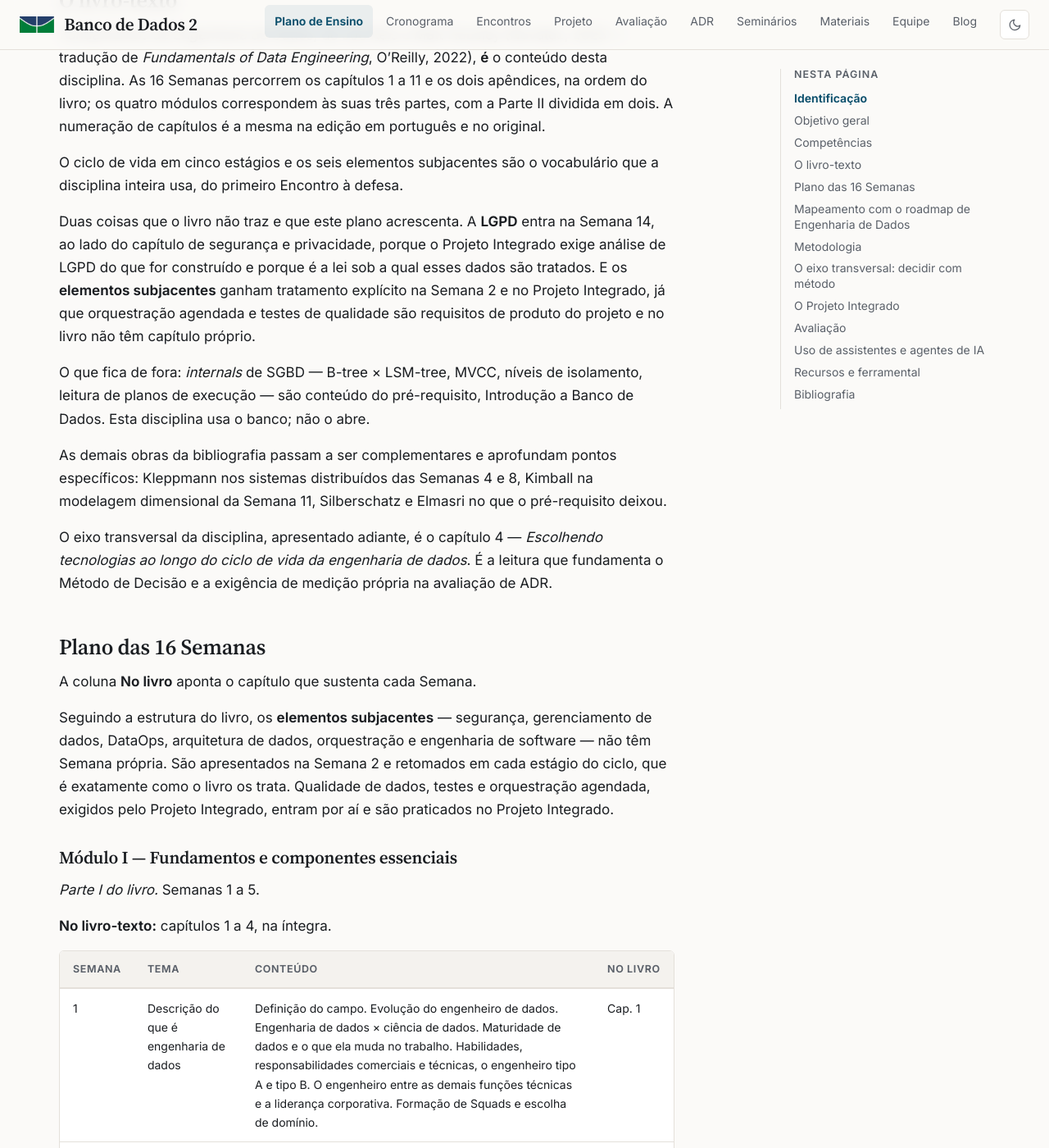
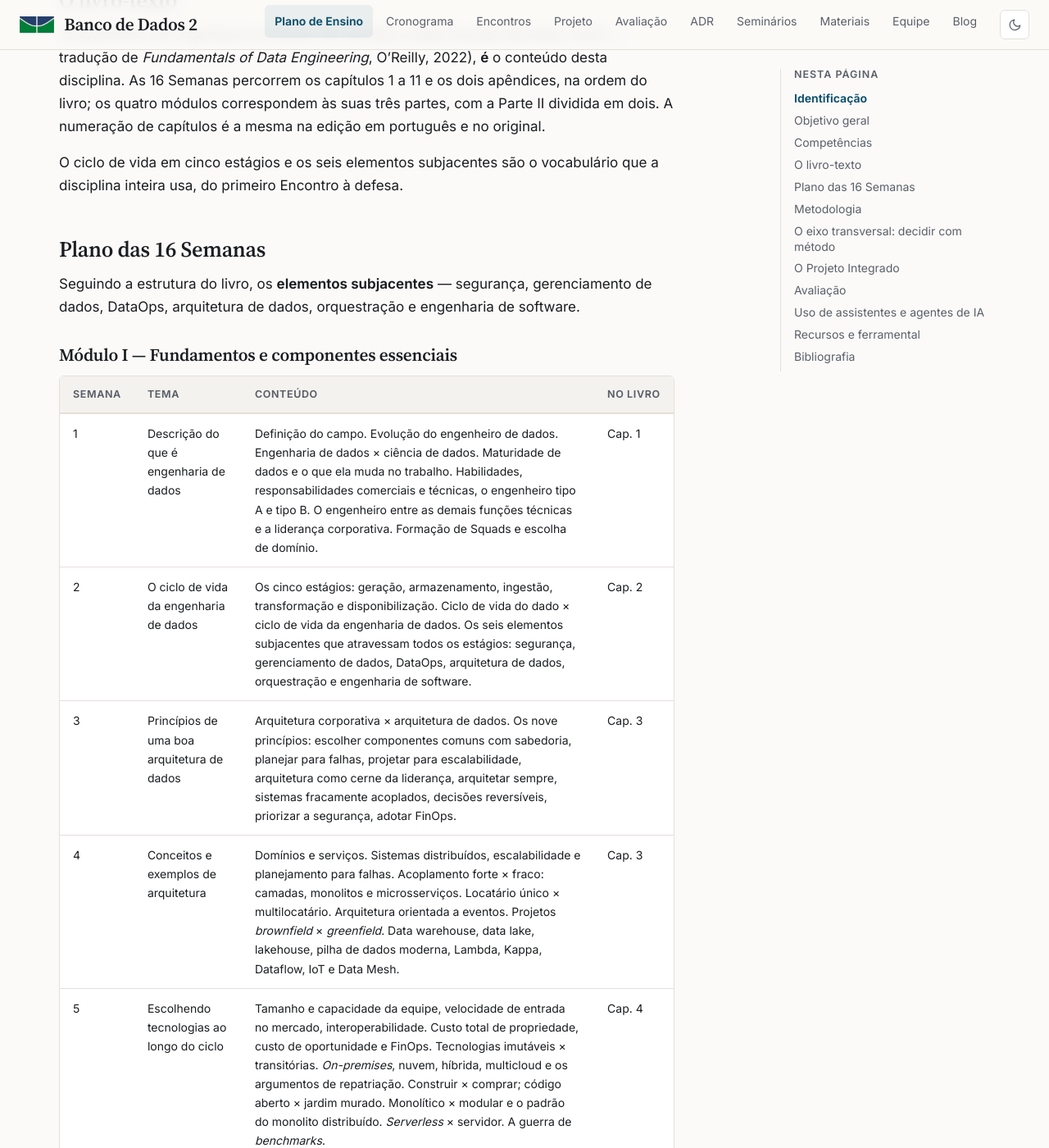
Before and after one commit to UnB-BD2/PlanoEnsino, a Jekyll site: the page built from plano-ensino.md, in a window 1280 px wide and 1400 px high, scrolled down 1679 px. Shown: the whole window at 82% size. Built offline with Jekyll 4.4.1, drawn with Linux system fonts in a browser that asks for light colours; some of the changed text lies outside the part shown.

Commit message:
Enxuga o plano de ensino e o Projeto Integrado
Sai a prosa explicativa do livro-texto, a tabela de mapeamento com o
roadmap de Engenharia de Dados, as linhas de capítulo por módulo e a
lista de requisitos mínimos do produto no Projeto Integrado — que já
consta no plano de ensino.

Squads passam de 4 a 5 para 4 a 7 pessoas.

Co-Authored-By: Claude Opus 5 (1M context) <noreply@anthropic.com>

```diff
--- a/plano-ensino.md
+++ b/plano-ensino.md
@@ -74,43 +74,17 @@ português e no original.
 O ciclo de vida em cinco estágios e os seis elementos subjacentes são o
 vocabulário que a disciplina inteira usa, do primeiro Encontro à defesa.
 
-Duas coisas que o livro não traz e que este plano acrescenta. A **LGPD** entra na
-Semana 14, ao lado do capítulo de segurança e privacidade, porque o Projeto
-Integrado exige análise de LGPD do que for construído e porque é a lei sob a qual
-esses dados são tratados. E os **elementos subjacentes** ganham tratamento
-explícito na Semana 2 e no Projeto Integrado, já que orquestração agendada e testes de
-qualidade são requisitos de produto do projeto e no livro não têm capítulo próprio.
-
-O que fica de fora: *internals* de SGBD — B-tree × LSM-tree, MVCC, níveis de
-isolamento, leitura de planos de execução — são conteúdo do pré-requisito,
-Introdução a Banco de Dados. Esta disciplina usa o banco; não o abre.
-
-As demais obras da bibliografia passam a ser complementares e aprofundam pontos
-específicos: Kleppmann nos sistemas distribuídos das Semanas 4 e 8, Kimball na
-modelagem dimensional da Semana 11, Silberschatz e Elmasri no que o pré-requisito
-deixou.
-
-O eixo transversal da disciplina, apresentado adiante, é o capítulo 4 —
-*Escolhendo tecnologias ao longo do ciclo de vida da engenharia de dados*. É a
-leitura que fundamenta o Método de Decisão e a exigência de medição própria na
-avaliação de ADR.
 
 ## Plano das 16 Semanas
 
-A coluna **No livro** aponta o capítulo que sustenta cada Semana.
-
 Seguindo a estrutura do livro, os **elementos subjacentes** — segurança,
 gerenciamento de dados, DataOps, arquitetura de dados, orquestração e engenharia
-de software — não têm Semana própria. São apresentados na Semana 2 e retomados em
-cada estágio do ciclo, que é exatamente como o livro os trata. Qualidade de dados,
-testes e orquestração agendada, exigidos pelo Projeto Integrado, entram por aí e
-são praticados no Projeto Integrado.
+de software.
 
 ### Módulo I — Fundamentos e componentes essenciais
 
-*Parte I do livro.* Semanas 1 a 5.
 
-**No livro-texto:** capítulos 1 a 4, na íntegra.
+
 
 <div class="table-scroll" markdown="1">
 
@@ -126,9 +100,7 @@ são praticados no Projeto Integrado.
 
 ### Módulo II — O ciclo em detalhes: origem, armazenamento e ingestão
 
-*Parte II do livro, primeira metade.* Semanas 6 a 9.
 
-**No livro-texto:** capítulos 5 a 7, mais o Apêndice A.
 
 <div class="table-scroll" markdown="1">
 
@@ -143,10 +115,6 @@ são praticados no Projeto Integrado.
 
 ### Módulo III — Consultas, modelagem, transformação e disponibilização
 
-*Parte II do livro, segunda metade.* Semanas 10 a 13.
-
-**No livro-texto:** capítulos 8 e 9, na íntegra.
-
 <div class="table-scroll" markdown="1">
 
 | Semana | Tema | Conteúdo | No livro |
@@ -160,9 +128,6 @@ são praticados no Projeto Integrado.
 
 ### Módulo IV — Segurança, privacidade e o futuro
 
-*Parte III do livro.* Semanas 14 e 15.
-
-**No livro-texto:** capítulos 10 e 11, mais o Apêndice B.
 
 <div class="table-scroll" markdown="1">
 
@@ -183,44 +148,12 @@ são praticados no Projeto Integrado.
 
 </div>
 
-## Mapeamento com o roadmap de Engenharia de Dados
-
-O que a disciplina cobre, com que profundidade, e o que ela deliberadamente
-remete a outro lugar.
-
-<div class="table-scroll" markdown="1">
-
-| Bloco do roadmap | Onde é tratado | Profundidade |
-|---|---|---|
-| SQL e bancos relacionais | Semanas 6 e 10 | Uso, otimizador e desempenho de consulta |
-| Modelagem de dados: normalização, dimensional, Data Vault | Semana 11 | Aprofundada |
-| Bancos NoSQL: documento, chave-valor, colunar largo, grafo | Semanas 6 e 8 | **Menções** — o livro não percorre as famílias |
-| Data warehousing e OLAP | Semanas 8, 11 e 13 | Aprofundada |
-| Data lakes e lakehouse: Parquet, Iceberg, Delta | Semanas 7 e 8 | Aprofundada |
-| ETL/ELT e pipelines | Semanas 9 e 12 | Prática |
-| Processamento em lote e em fluxo: Kafka, CDC | Semanas 6 e 9 | Prática |
-| Orquestração: Airflow, Dagster | Semana 2 e Projeto Integrado | **Elemento subjacente** — sem Semana própria, conforme o livro |
-| Qualidade, testes e observabilidade | Semana 2 e Projeto Integrado | **Elemento subjacente** — idem |
-| Sistemas distribuídos: replicação, particionamento, consistência | Semanas 4 e 8 | Conceitual |
-| Governança, catálogo, linhagem e segurança | Semanas 8, 13 e 14 | Aprofundada |
-| LGPD | Semana 14 | **Complemento local** — não tratada pelo livro, exigida pelo Projeto Integrado |
-| Nuvem, IaC, Kubernetes | Semanas 5 e 14 (Apêndice B) | Conceitual — aprofundamento remetido a Computação em Nuvem / DevOps |
-| Spark e processamento distribuído em cluster | Seminários | **Introdutório** — remetido a Big Data / eletiva |
-| Dados vetoriais, *embeddings*, RAG | Seminários | **Fora do escopo do livro** — remetido aos Seminários Técnicos |
-| *Internals* de SGBD: B-tree, MVCC, isolamento, planos | — | **Fora do escopo** — pré-requisito, Introdução a Banco de Dados |
-| Arquiteturas organizacionais: *data mesh*, contratos | Semanas 4 e 13 | Conceitual |
-
-</div>
-
 ## Metodologia
 
 Aprendizagem orientada a projeto, com **sala invertida** e trabalho contínuo de Squad.
 
-- **Encontro conceitual (2 h)** — exposição dialogada curta, de cerca de 40
-  minutos, seguida de estudo de caso ou leitura de *paper* e discussão dos
-  compromissos arquiteturais em jogo. A leitura prévia é obrigatória: o Encontro
-  discute o que você leu, não o resume.
-- **Projeto Integrado** — Squads de 4 a 5 pessoas constroem, ao longo do
+- **Encontro conceitual (2 h)**
+- **Projeto Integrado** — Squads de 4 a 7 pessoas constroem, ao longo do
   semestre, uma plataforma de dados completa sobre um domínio real de dados
   abertos, em quatro Entregas incrementais.
 - **Diário de bordo** — registro semanal curto por Squad: o que foi medido, o
@@ -249,14 +182,6 @@ produzidos no semestre:
    irreversível.
 6. **Definir o gatilho de revisão** — sob qual métrica essa decisão deixa de
    valer.
-
-Esse método tem contrapartida direta no livro-texto: o capítulo 4 de
-*Fundamentos de Engenharia de Dados* trata a escolha de tecnologia ao longo do
-ciclo de vida — custo total de propriedade, tecnologias imutáveis × transitórias,
-construir × comprar, monolítico × modular. A seção sobre a *guerra de benchmarks*
-é a justificativa do passo 4: comparação publicada por fornecedor é otimizada
-para o caso do fornecedor, e por isso a medição tem de ser feita com dado do
-próprio domínio.
 
 O instrumento é o **ADR** (*Architecture Decision Record*), no formato Nygard:
 contexto, decisão, status, consequências. Cada Squad mantém um portfólio
```
Also changed, not shown: projeto.md (+1 -19 lines).
